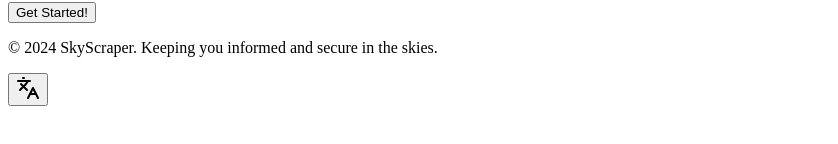
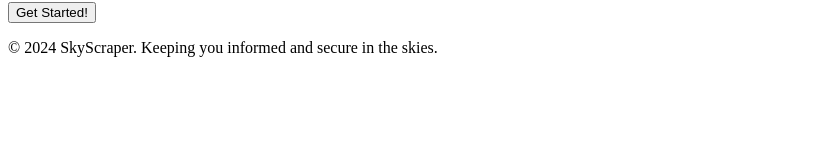
Before and after one commit to TheClassicTechno/SkyScraper, a Next.js app in the folder flight-log/: page / in a window 1280 px wide. Shown: the part 582-726 px from the top of the page, without its empty margins (0-838 px from the left). Built offline with nearby package versions, Linux system fonts and the light colour scheme.

Commit message:
Sweet sweet yummy changes

```diff
--- a/flight-log/app/components/main-page.tsx
+++ b/flight-log/app/components/main-page.tsx
@@ -193,18 +193,6 @@ const MainPage = () => {
                     </div>
                 </div>
             </footer>
-             {/* Floating Language Assistant Button */}
-            <div className="fixed bottom-6 right-6 z-50">
-                <button
-                    onClick={() => setShowTranslator(true)}
-                    className="h-14 w-14 rounded-full shadow-lg bg-red-600 hover:bg-red-700 transition-all duration-200 hover:scale-105 flex items-center justify-center"
-                    aria-label="Open Language Assistant"
-                >
-                    <Languages className="h-6 w-6 text-white" />
-                </button>
-            </div>
-
-
         </div>
     )
 }
```
